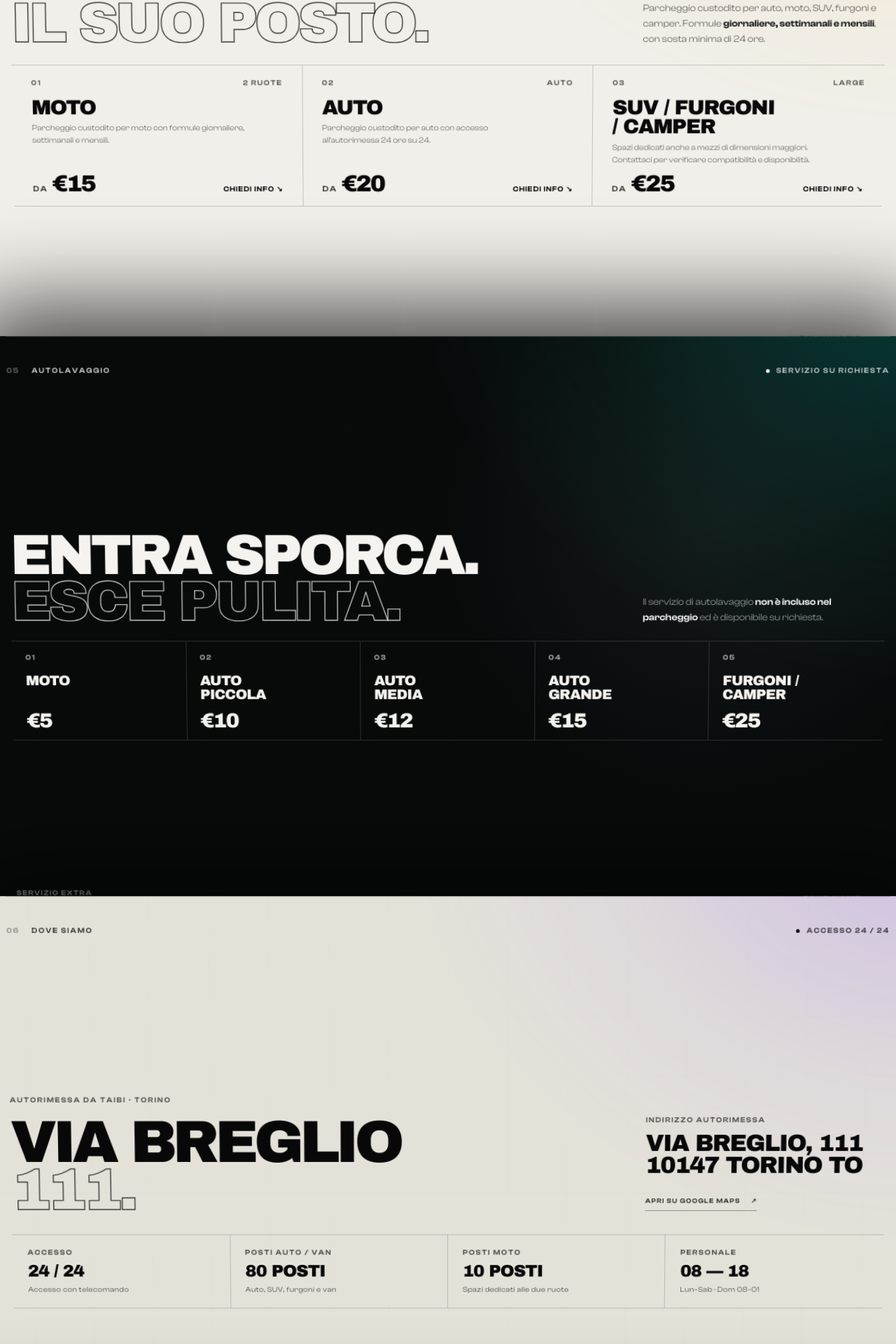
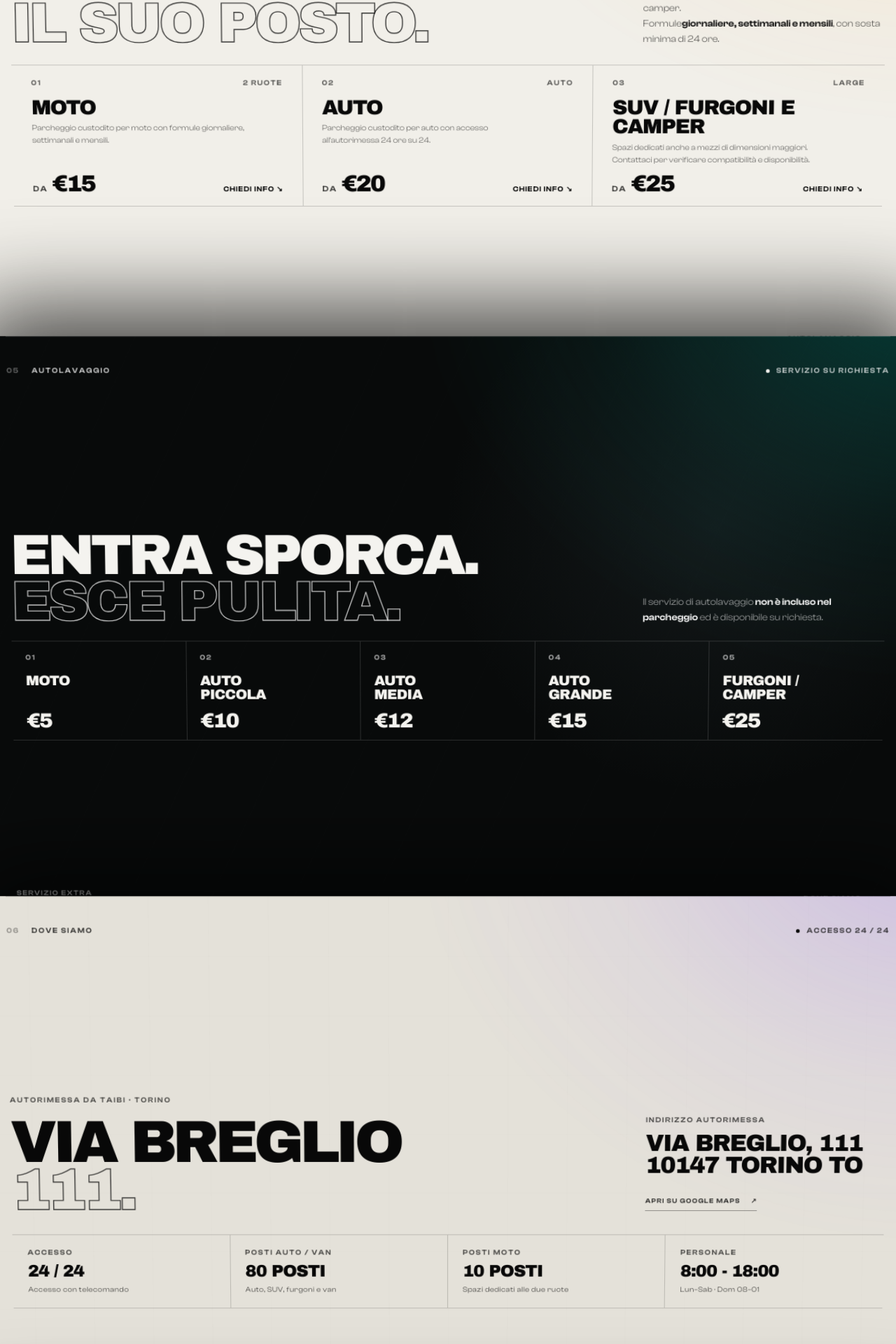
Before and after one commit to infodimorastays-ai/autorimessa-da-taibi, a Next.js app: page / in a window 1280 px wide. Shown: the part 3597-5517 px from the top of the page at 70% size. Built offline with nearby package versions, Linux system fonts and the light colour scheme; a web font is replaced by a local one.

Commit message:
fix: refine rates location and contact copy

```diff
--- a/components/ContactSection.tsx
+++ b/components/ContactSection.tsx
@@ -826,9 +826,7 @@ export default function ContactSection() {
 
               <span className="contact-card__content">
                 <strong className="contact-card__value">
-                  Autorimessadataibi
-                  <br />
-                  @gmail.com
+                  Autorimessadataibi@gmail.com
                 </strong>
 
                 <span className="contact-card__sub">
--- a/components/LocationSection.tsx
+++ b/components/LocationSection.tsx
@@ -875,7 +875,7 @@ export default function LocationSection() {
               </span>
 
               <span className="location-detail__value">
-                08 — 18
+                8:00 - 18:00
               </span>
 
               <span className="location-detail__sub">
--- a/components/RatesSection.tsx
+++ b/components/RatesSection.tsx
@@ -887,7 +887,8 @@ export default function RatesSection() {
             <p className="rates-section__intro">
               Parcheggio custodito per auto,
               moto, SUV, furgoni e camper.
-              Formule{' '}
+              <br />
+              Formule
               <strong>
                 giornaliere, settimanali e mensili
               </strong>
@@ -1002,9 +1003,7 @@ export default function RatesSection() {
               </div>
 
               <h3 className="rate-card__title">
-                SUV / FURGONI
-                <br />
-                / CAMPER
+                SUV / FURGONI E CAMPER
               </h3>
 
               <p className="rate-card__description">
```
